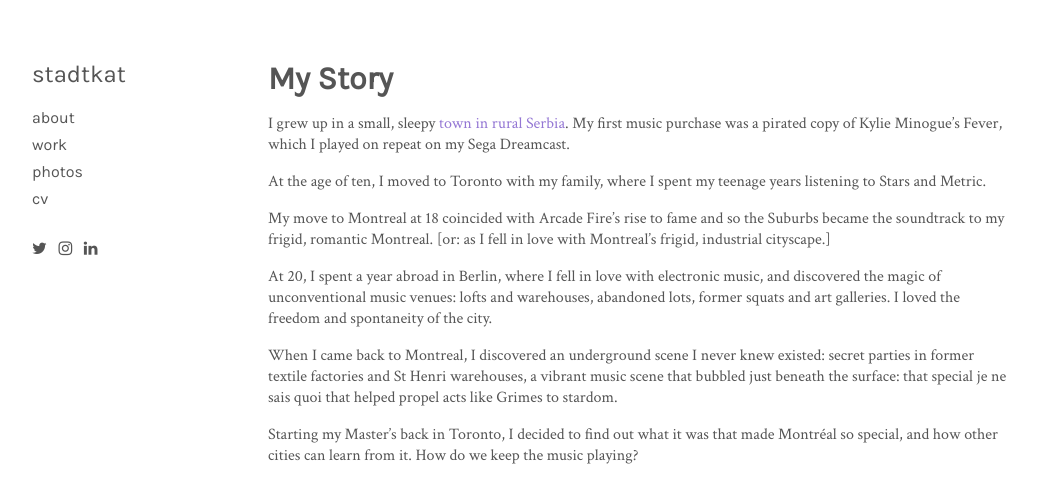
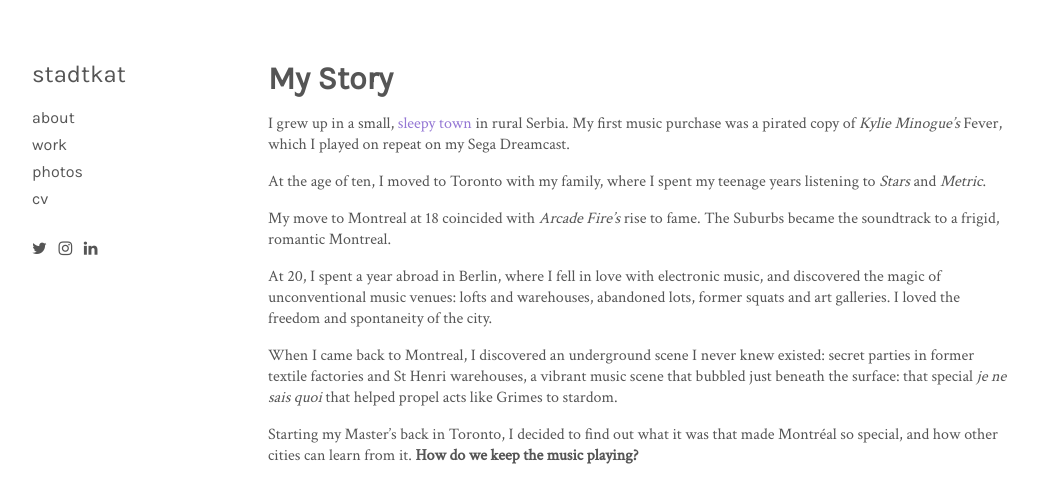
Before and after one commit to katgligo/stadtkat, a Jekyll site: the page built from about.md, in a window 1280 px wide. Shown: the top 503 px of the page, without its empty margins (32-1070 px from the left). Built offline with Jekyll 4.4.1, drawn with Linux system fonts in a browser that asks for light colours.

Commit message:
Update about.md

```diff
--- a/about.md
+++ b/about.md
@@ -5,28 +5,14 @@ title: About the Kat
 
 # My Story
 
-I grew up in a small, sleepy
-[town in rural Serbia](https://en.wikipedia.org/wiki/Kosjeri%C4%87). My first
-music purchase was a pirated copy of Kylie Minogue’s Fever, which I played on
-repeat on my Sega Dreamcast.
+I grew up in a small, [sleepy town](https://en.wikipedia.org/wiki/Kosjeri%C4%87) in rural Serbia. My first music purchase was a pirated copy of _Kylie Minogue’s_ Fever, which I played on repeat on my Sega Dreamcast.
 
-At the age of ten, I moved to Toronto with my family, where I spent my teenage
-years listening to Stars and Metric.
+At the age of ten, I moved to Toronto with my family, where I spent my teenage years listening to _Stars_ and _Metric_.
 
-My move to Montreal at 18 coincided with Arcade Fire’s rise to fame and so the
-Suburbs became the soundtrack to my frigid, romantic Montreal. [or: as I fell in
-love with Montreal’s frigid, industrial cityscape.]
+My move to Montreal at 18 coincided with _Arcade Fire’s_ rise to fame. The Suburbs became the soundtrack to a frigid, romantic Montreal.
 
-At 20, I spent a year abroad in Berlin, where I fell in love with electronic
-music, and discovered the magic of unconventional music venues: lofts and
-warehouses, abandoned lots, former squats and art galleries. I loved the freedom
-and spontaneity of the city.
+At 20, I spent a year abroad in Berlin, where I fell in love with electronic music, and discovered the magic of unconventional music venues: lofts and warehouses, abandoned lots, former squats and art galleries. I loved the freedom and spontaneity of the city.
 
-When I came back to Montreal, I discovered an underground scene I never knew
-existed: secret parties in former textile factories and St Henri warehouses, a
-vibrant music scene that bubbled just beneath the surface: that special je ne
-sais quoi that helped propel acts like Grimes to stardom.
+When I came back to Montreal, I discovered an underground scene I never knew existed: secret parties in former textile factories and St Henri warehouses, a vibrant music scene that bubbled just beneath the surface: that special _je ne sais quoi_ that helped propel acts like Grimes to stardom.
 
-Starting my Master’s back in Toronto, I decided to find out what it was that
-made Montréal so special, and how other cities can learn from it. How do we keep
-the music playing?
+Starting my Master’s back in Toronto, I decided to find out what it was that made Montréal so special, and how other cities can learn from it. **How do we keep the music playing?**
```
